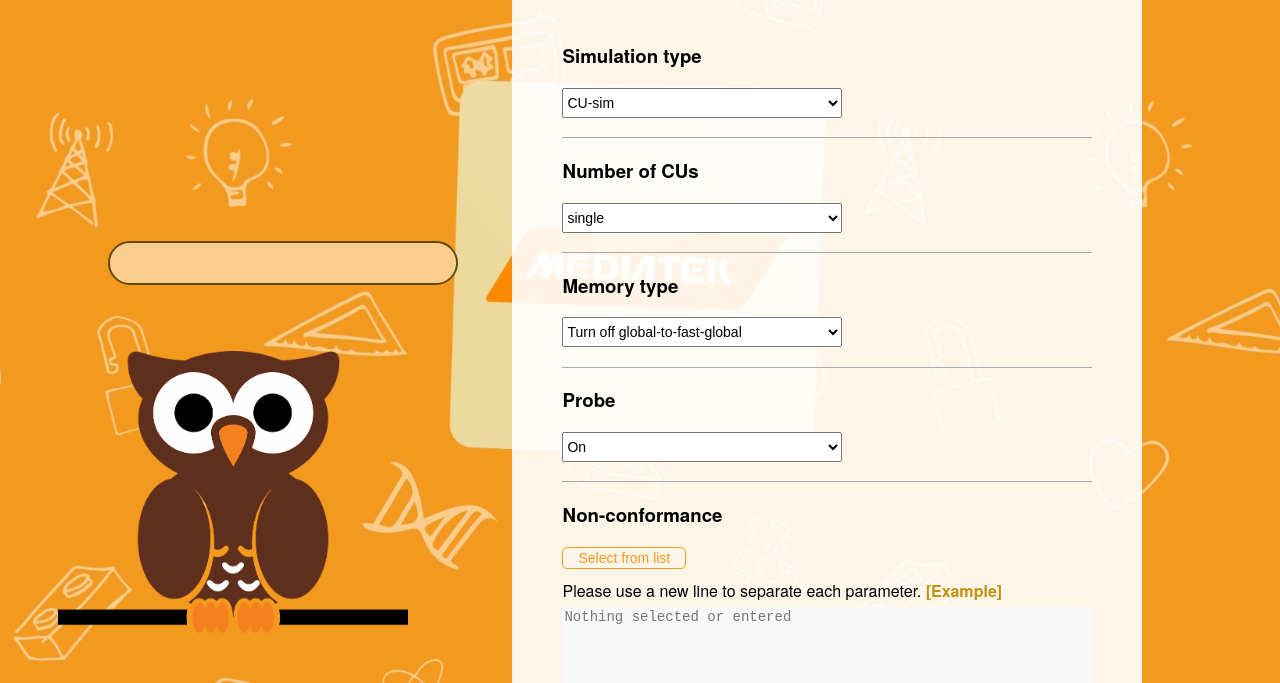
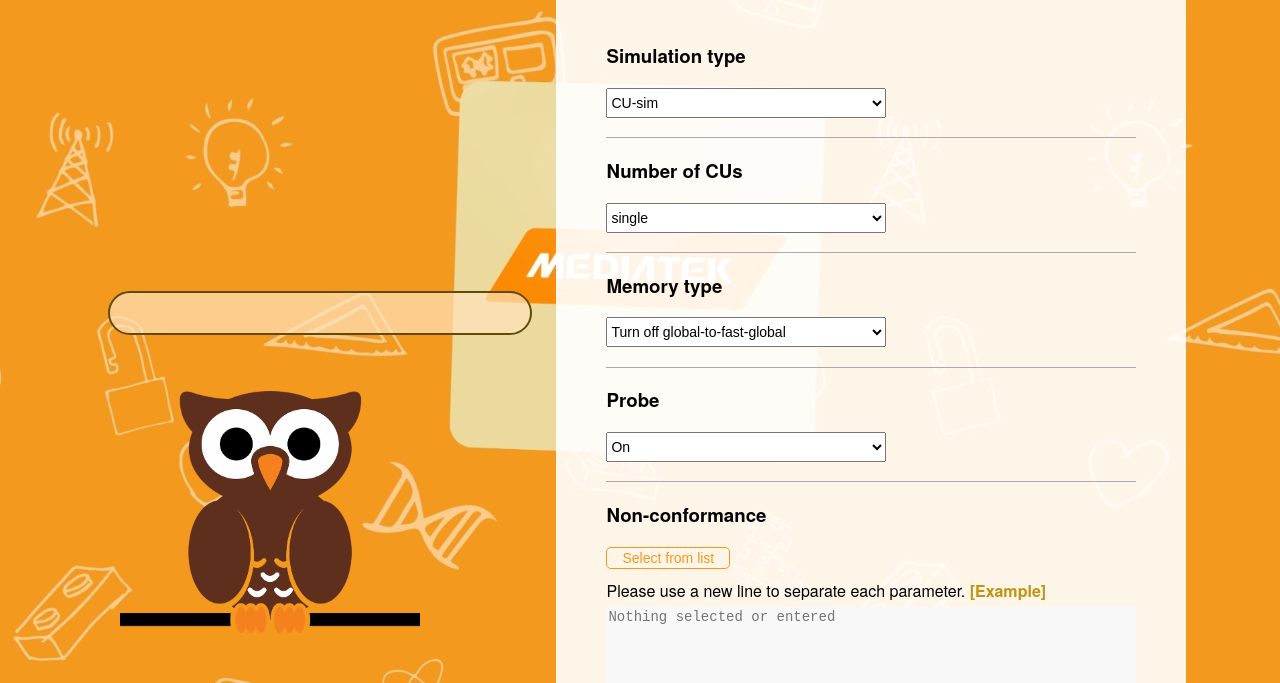
Before and after one commit to Tien-Yu/SYS, a plain HTML site: page index.html in a window 1280 px wide. Shown: the part 117-800 px from the top of the page. Drawn offline with nearby package versions, Linux system fonts and the light colour scheme; no server answers.

Commit message:
[FE] reduce message box and speaker size

```diff
--- a/css/sys.css
+++ b/css/sys.css
@@ -28,27 +28,27 @@ body {
     position: -webkit-sticky;
     bottom: 50px;
     padding-left: 100px;
-    padding-right: 50px;
+    padding-right: 20px;
     margin-bottom: 1em;
-    margin-top: 120px;
+    margin-top: 110px;
 }
 #message {
     color: #624b0a;
     font-size: 16px;
     text-align: left;
-    max-width: 420px;
+    width: 360px;
     word-break: break-all;
     padding: 20px 30px;
     border-radius:40px;
     background-color: rgba(255,227,188,0.7);
     position: relative;
-    bottom: 50px;
+    bottom: 40px;
     border: 2px solid #624b0a;
     white-space: normal;
 }
 
 img#messageSpeaker {
-    width: 350px;
+    width: 300px;
     position: relative;
     right: 50px;
 }
```
